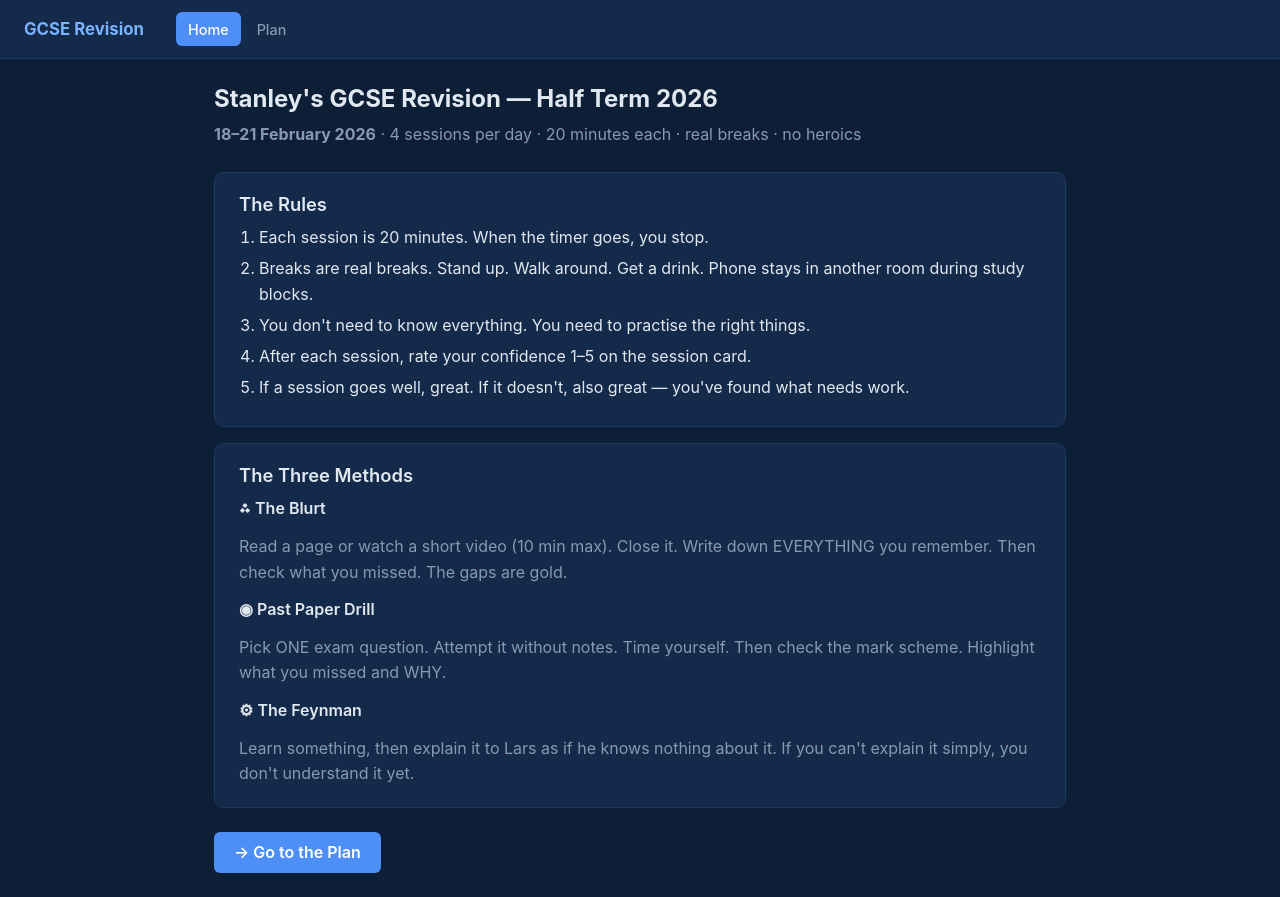
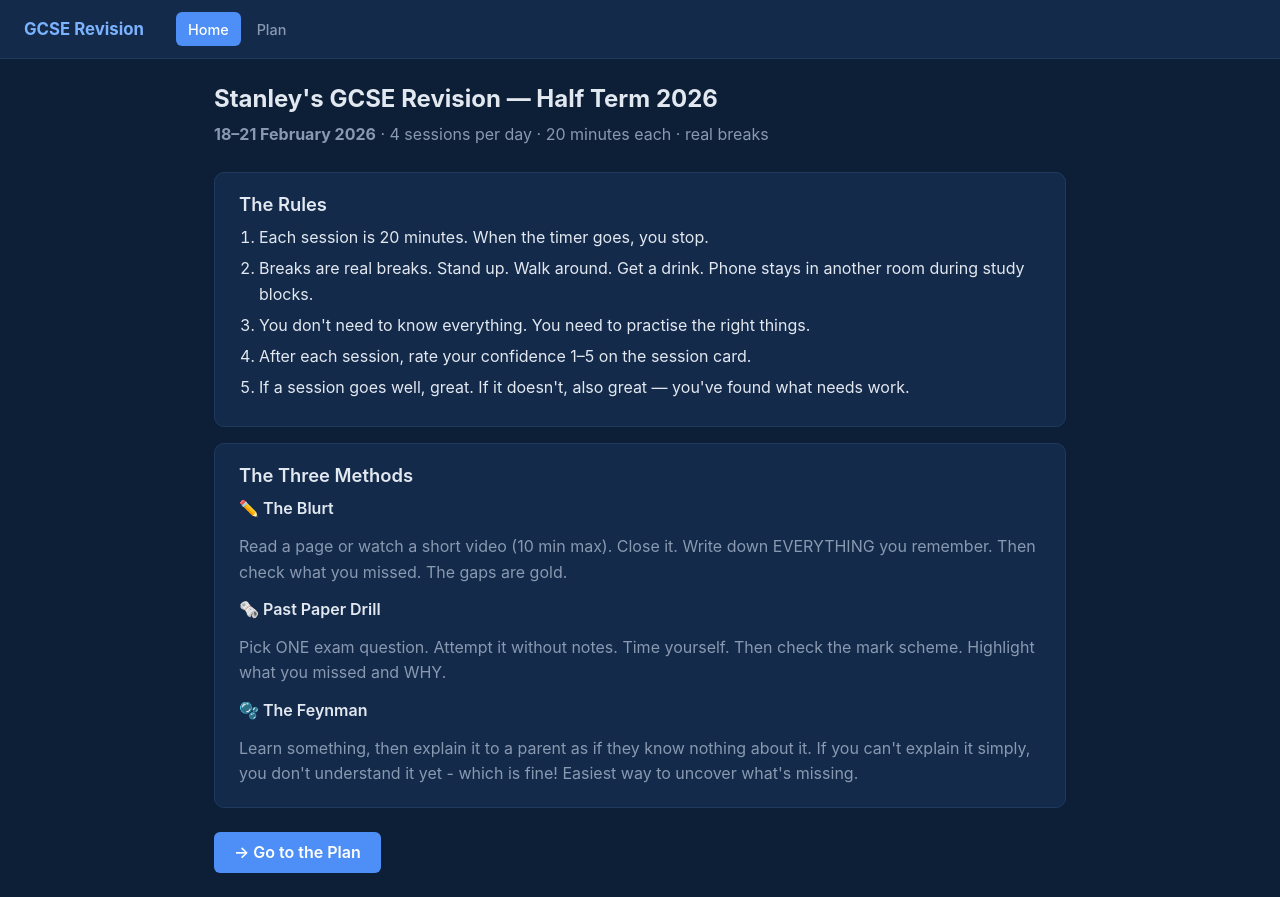
Before and after one commit to larsvers/gcse-study-plan, a SvelteKit app: page / in a window 1280 px wide. Built offline with nearby package versions, Linux system fonts and the light colour scheme.

Commit message:
Update blurb

```diff
--- a/src/routes/+page.svelte
+++ b/src/routes/+page.svelte
@@ -8,31 +8,48 @@
 
 <div class="hero">
 	<h1>Stanley's GCSE Revision — Half Term 2026</h1>
-	<p class="subtitle"><strong>18–21 February 2026</strong> · 4 sessions per day · 20 minutes each · real breaks · no heroics</p>
+	<p class="subtitle">
+		<strong>18–21 February 2026</strong> · 4 sessions per day · 20 minutes each · real breaks
+	</p>
 </div>
 
 <div class="card">
 	<h2>The Rules</h2>
 	<ol>
 		<li>Each session is 20 minutes. When the timer goes, you stop.</li>
-		<li>Breaks are real breaks. Stand up. Walk around. Get a drink. Phone stays in another room during study blocks.</li>
+		<li>
+			Breaks are real breaks. Stand up. Walk around. Get a drink. Phone stays in another room during
+			study blocks.
+		</li>
 		<li>You don't need to know everything. You need to practise the right things.</li>
 		<li>After each session, rate your confidence 1–5 on the session card.</li>
-		<li>If a session goes well, great. If it doesn't, also great — you've found what needs work.</li>
+		<li>
+			If a session goes well, great. If it doesn't, also great — you've found what needs work.
+		</li>
 	</ol>
 </div>
 
 <div class="card">
 	<h2>The Three Methods</h2>
 	<dl>
-		<dt>⁂ The Blurt</dt>
-		<dd>Read a page or watch a short video (10 min max). Close it. Write down EVERYTHING you remember. Then check what you missed. The gaps are gold.</dd>
+		<dt>✏️ The Blurt</dt>
+		<dd>
+			Read a page or watch a short video (10 min max). Close it. Write down EVERYTHING you remember.
+			Then check what you missed. The gaps are gold.
+		</dd>
 
-		<dt>◉ Past Paper Drill</dt>
-		<dd>Pick ONE exam question. Attempt it without notes. Time yourself. Then check the mark scheme. Highlight what you missed and WHY.</dd>
+		<dt>🗞️ Past Paper Drill</dt>
+		<dd>
+			Pick ONE exam question. Attempt it without notes. Time yourself. Then check the mark scheme.
+			Highlight what you missed and WHY.
+		</dd>
 
-		<dt>⚙ The Feynman</dt>
-		<dd>Learn something, then explain it to Lars as if he knows nothing about it. If you can't explain it simply, you don't understand it yet.</dd>
+		<dt>🫧 The Feynman</dt>
+		<dd>
+			Learn something, then explain it to a parent as if they know nothing about it. If you can't
+			explain it simply, you don't understand it yet - which is fine! Easiest way to uncover what's
+			missing.
+		</dd>
 	</dl>
 </div>
 
```
